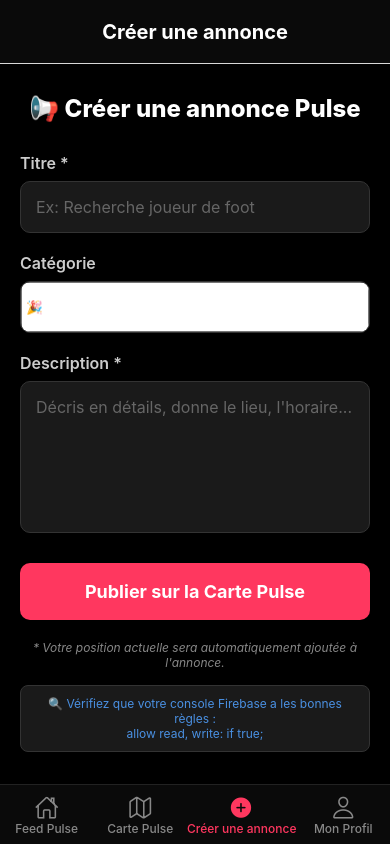
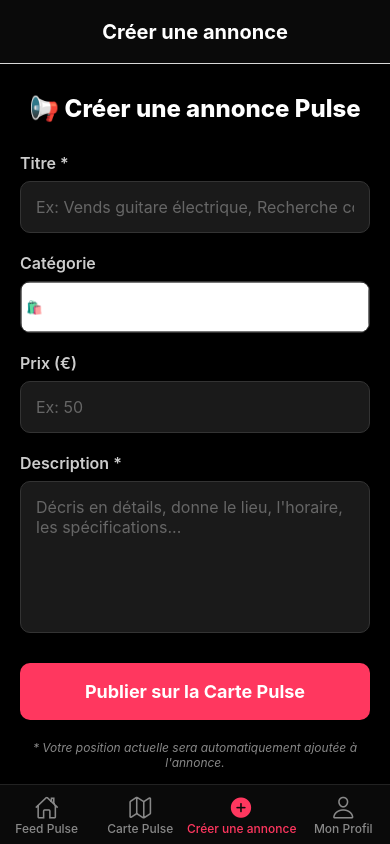
Before and after one commit to RusAfrixConnect/pulse-app, a React Native app: screen /Poster in a window 390 px wide. Built offline with nearby package versions, Linux system fonts and the light colour scheme; no server answers; the database is empty.

Commit message:
Update CreatePostScreen.js

```diff
--- a/screens/screens/CreatePostScreen.js
+++ b/screens/screens/CreatePostScreen.js
@@ -1,4 +1,4 @@
-// screens/CreatePostScreen.js - Écran pour créer une annonce
+// screens/screens/CreatePostScreen.js - Écran pour créer une annonce
 import React, { useState } from 'react';
 import {
   StyleSheet,
@@ -12,13 +12,14 @@ import {
 } from 'react-native';
 import { Picker } from '@react-native-picker/picker';
 import { db } from '../../firebaseConfig'; // IMPORT FIREBASE
-import { collection, addDoc, serverTimestamp, GeoPoint } from 'firebase/firestore'; // Ajout de GeoPoint ici
-import * as Location from 'expo-location'; // IMPORT LOCATION
+import { collection, addDoc, serverTimestamp, GeoPoint } from 'firebase/firestore';
+import * as Location from 'expo-location';
 
 export default function CreatePostScreen() {
   const [title, setTitle] = useState('');
   const [description, setDescription] = useState('');
-  const [category, setCategory] = useState('sortie');
+  const [category, setCategory] = useState('vente'); // Catégorie par défaut
+  const [price, setPrice] = useState('');
   const [loading, setLoading] = useState(false);
 
   const handleSubmit = async () => {
@@ -51,33 +52,40 @@ export default function CreatePostScreen() {
         lng: userLocation.coords.longitude,
       });
 
-      // 3. Envoie les données à la collection "posts" dans Firestore
-      const docRef = await addDoc(collection(db, 'posts'), {
+      // 3. Préparer les données pour Firestore
+      const postData = {
         title: title.trim(),
         description: description.trim(),
         category: category,
-        // CORRECTION : Utilisation de GeoPoint pour la localisation
-        location: new GeoPoint(userLocation.coords.latitude, userLocation.coords.longitude),
-        userId: 'user_anonyme', // TEMPORAIRE, on remplacera plus tard par le vrai user
-        userName: 'Anonyme', // Nom temporaire
-        createdAt: serverTimestamp(), // Horodatage automatique du serveur
+        location: new GeoPoint(userLocation.coords.latitude, userLocation.coords.longitude), // ✅ GeoPoint correct
+        userId: 'user_anonyme',
+        userName: 'Anonyme',
+        createdAt: serverTimestamp(),
         likes: 0,
         comments: 0,
-        type: 'post', // Pour identifier le type de document
-        status: 'active', // active, expired, deleted
-      });
+        status: 'active',
+      };
+
+      // 4. Ajouter un prix uniquement pour les catégories pertinentes
+      if (category === 'vente' || category === 'services' || category === 'travail') {
+        postData.price = price ? Number(price) : 0;
+      }
+
+      // 5. Envoie les données à Firestore
+      const docRef = await addDoc(collection(db, 'posts'), postData);
 
       console.log('✅ Annonce publiée ! ID : ', docRef.id);
       Alert.alert(
         'Super !',
         `Annonce "${title}" publiée sur la carte Pulse !`,
-        [{ text: 'OK', onPress: () => console.log('OK Pressed') }]
+        [{ text: 'OK' }]
       );
 
-      // 4. Réinitialise le formulaire
+      // 6. Réinitialise le formulaire
       setTitle('');
       setDescription('');
-      setCategory('sortie');
+      setCategory('vente');
+      setPrice('');
 
     } catch (error) {
       console.error('❌ Erreur Firestore : ', error);
@@ -107,7 +115,7 @@ export default function CreatePostScreen() {
         <Text style={styles.label}>Titre *</Text>
         <TextInput
           style={styles.input}
-          placeholder="Ex: Recherche joueur de foot"
+          placeholder="Ex: Vends guitare électrique, Recherche coéquipier..."
           placeholderTextColor="#666"
           value={title}
           onChangeText={setTitle}
@@ -120,24 +128,43 @@ export default function CreatePostScreen() {
         <View style={styles.pickerContainer}>
           <Picker
             selectedValue={category}
-            onValueChange={(itemValue) => setCategory(itemValue)}
+            onValueChange={(itemValue) => {
+              setCategory(itemValue);
+              if (itemValue !== 'vente' && itemValue !== 'services' && itemValue !== 'travail') {
+                setPrice('');
+              }
+            }}
             style={styles.picker}
             dropdownIconColor="#FFF"
           >
-            <Picker.Item label="🎉 Sortie / Activité" value="sortie" />
-            <Picker.Item label="💼 Travail / Job" value="travail" />
+            <Picker.Item label="🛍️ Vente" value="vente" />
+            <Picker.Item label="🔧 Spécialistes / Services" value="services" />
             <Picker.Item label="❤️ Rencontre" value="rencontre" />
-            <Picker.Item label="🛠️ Service / Entraide" value="service" />
-            <Picker.Item label="📣 Autre" value="autre" />
+            <Picker.Item label="💼 Travail / Emploi" value="travail" />
+            <Picker.Item label="🎉 Activités / Événements" value="activites" />
           </Picker>
         </View>
       </View>
+
+      {(category === 'vente' || category === 'services' || category === 'travail') && (
+        <View style={styles.formGroup}>
+          <Text style={styles.label}>Prix (€) {category === 'travail' ? '(Salaire)' : ''}</Text>
+          <TextInput
+            style={styles.input}
+            placeholder={category === 'travail' ? "Ex: 2500" : "Ex: 50"}
+            placeholderTextColor="#666"
+            value={price}
+            onChangeText={setPrice}
+            keyboardType="numeric"
+          />
+        </View>
+      )}
 
       <View style={styles.formGroup}>
         <Text style={styles.label}>Description *</Text>
         <TextInput
           style={[styles.input, styles.textArea]}
-          placeholder="Décris en détails, donne le lieu, l'horaire..."
+          placeholder="Décris en détails, donne le lieu, l'horaire, les spécifications..."
           placeholderTextColor="#666"
           value={description}
           onChangeText={setDescription}
@@ -161,11 +188,6 @@ export default function CreatePostScreen() {
 
       <Text style={styles.note}>
         * Votre position actuelle sera automatiquement ajoutée à l'annonce.
-      </Text>
-
-      <Text style={styles.info}>
-        🔍 Vérifiez que votre console Firebase a les bonnes règles :
-        {'\n'}allow read, write: if true;
       </Text>
     </ScrollView>
   );
@@ -220,15 +242,4 @@ const styles = StyleSheet.create({
     marginTop: 20,
     fontStyle: 'italic',
   },
-  info: {
-    color: '#4A90E2',
-    fontSize: 12,
-    textAlign: 'center',
-    marginTop: 15,
-    padding: 10,
-    backgroundColor: '#1A1A1A',
-    borderRadius: 8,
-    borderWidth: 1,
-    borderColor: '#333',
-  },
 });
```
